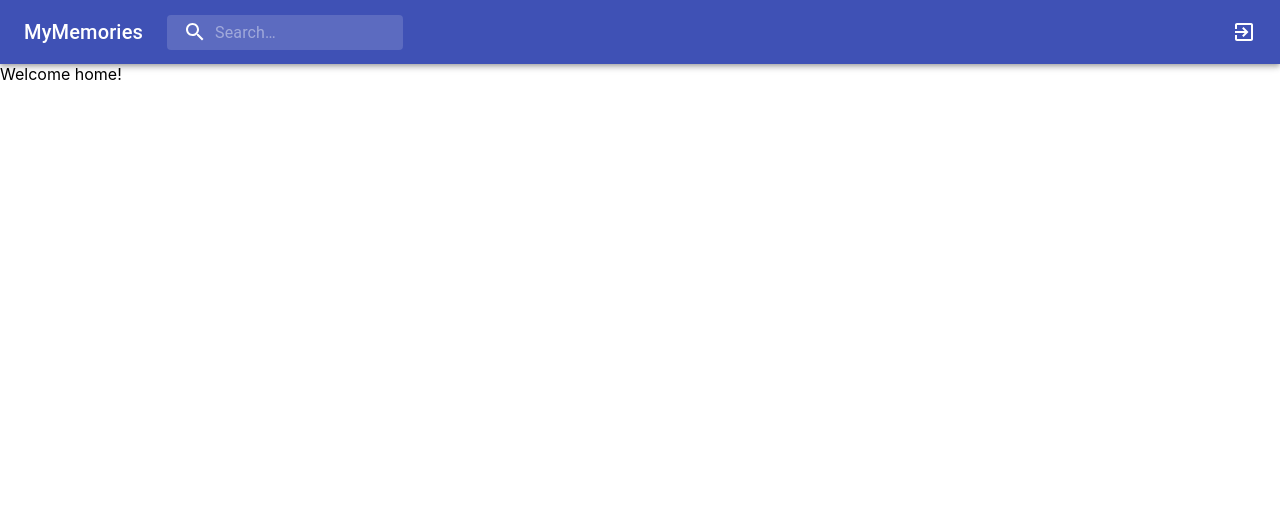
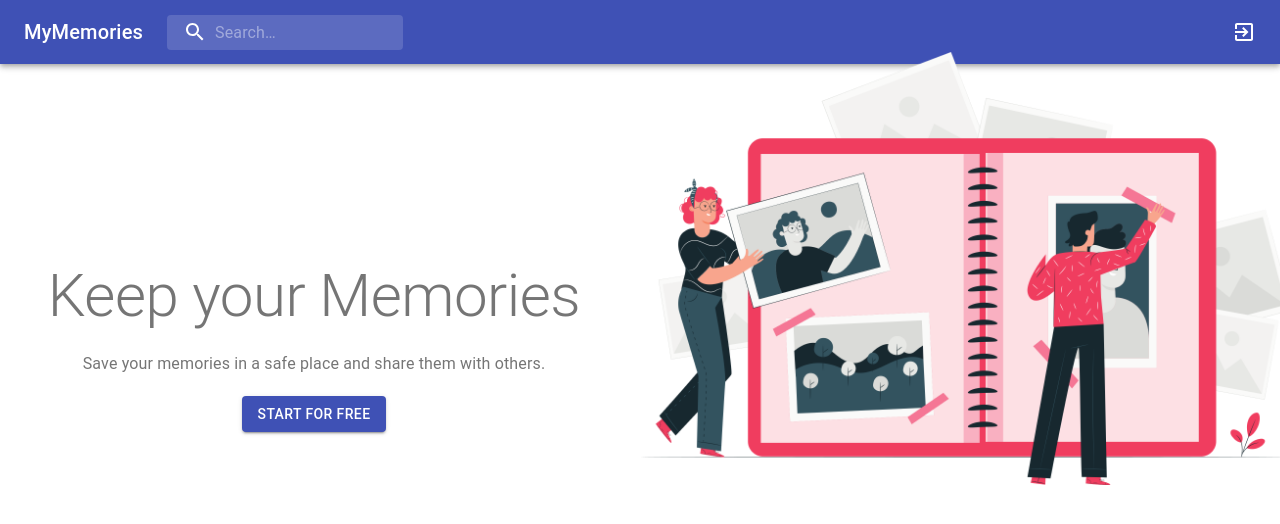
Before and after one commit to fadime-ozdemir/my-memories, a React (Create React App) app: page / in a window 1280 px wide. Shown: the top 524 px of the page. Built offline with nearby package versions, Linux system fonts and the light colour scheme; no server answers.

Commit message:
add home page

```diff
--- a/src/components/Home.js
+++ b/src/components/Home.js
@@ -1,9 +1,57 @@
-import React from 'react'
+import React from 'react';
+import { makeStyles } from '@material-ui/core/styles';
+import Grid from '@material-ui/core/Grid';
+import Typography from '@material-ui/core/Typography';
+import keepMemoriesImage from '../images/keep-memories.png'
+import Button from '@material-ui/core/Button';
+import { useHistory } from "react-router-dom";
 
-export default function Home() {
+
+const useStyles = makeStyles((theme) => ({
+    root: {
+        flexGrow: 1,
+    },
+    paper: {
+        padding: theme.spacing(2),
+        textAlign: 'center',
+        color: theme.palette.text.secondary,
+        height: 'calc(100vh - 64px)',
+        paddingLeft: '60px',
+        marginTop: '15%'
+    },
+    mainImage: {
+        height: 'calc(100vh - 64px)',
+        backgroundImage: `url(${keepMemoriesImage})`,
+        backgroundSize: "contain",
+        backgroundRepeat: "no-repeat"
+    },
+    text: {
+        margin: '20px 0'
+    }
+}));
+
+export default function CenteredGrid() {
+    const classes = useStyles();
+
+    let history = useHistory();
+
     return (
-        <div>
-            Welcome home!
+        <div className={classes.root}>
+            <Grid container spacing={3}>
+                <Grid item className={classes.paper} xs={6}>
+                    <Typography variant="h2" component="h2">
+                        Keep your Memories
+                    </Typography>
+                    <Typography variant="body1" component="h2" className={classes.text}>
+                        Save your memories in a safe place and share them with others.
+                    </Typography>
+                    <Button variant="contained" color="primary" onClick={() => history.push('/login')}>
+                        Start for Free
+                    </Button>
+                </Grid>
+                <Grid item className={classes.mainImage} xs={6}>
+                </Grid>
+            </Grid>
         </div>
-    )
+    );
 }
--- a/src/containers/App.js
+++ b/src/containers/App.js
@@ -36,12 +36,12 @@ function App() {
   const [user, setUser] = React.useState();
   console.log("first", user);
 
-  auth().onAuthStateChanged(user => {
-    setUser(user);
-    console.log("app use effct", user);
-  })
 
   React.useEffect(() => {
+    auth().onAuthStateChanged(user => {
+      setUser(user);
+      console.log("app use effct", user);
+    })
   }, [])
 
 
```
Also changed, not shown: src/images/keep-memories.png (added).
